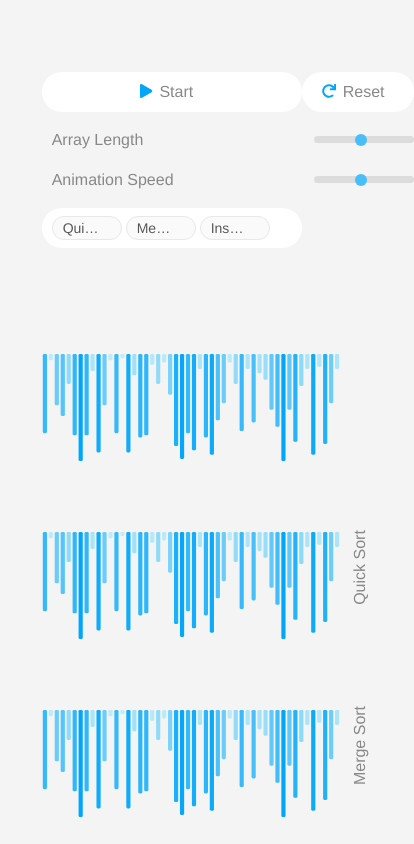
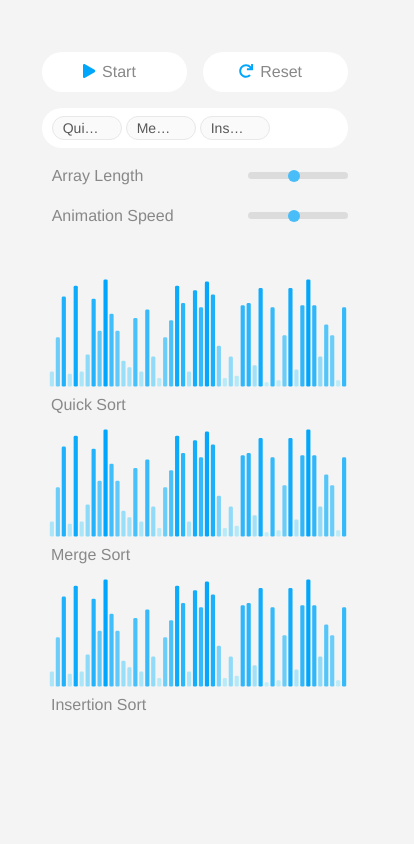
Before and after one commit to frostace/Hoare, a Vue app in the folder sort-viz/: page / in a window 390 px wide. Shown: the top 844 px of the page, 414 px wide, since content can reach past the window. Built offline with nearby package versions, Linux system fonts and the light colour scheme.

Commit message:
added compatible styling for mobile devices

```diff
--- a/sort-viz/src/App.vue
+++ b/sort-viz/src/App.vue
@@ -14,7 +14,7 @@
                 iconName="redo"
                 content="Reset"
             />
-            <Selector />
+            <Selector id="select" />
             <RangeSlider
                 id="slider-length"
                 sliderID="arrayLength"
@@ -143,18 +143,31 @@ body {
         display: grid;
         grid-template-areas:
             "button1 button2"
+            "select select"
             "slider1 slider1"
             "slider2 slider2";
         grid-gap: 1rem 0;
         padding: 0px 30px 0 30px;
+        margin-top: 40px;
     }
 
     #button-play {
         grid-area: button1;
+        width: calc((94vw - 60px - 1rem) / 2);
     }
 
     #button-redo {
         grid-area: button2;
+        width: calc((94vw - 60px - 1rem) / 2);
+        justify-self: end;
+    }
+
+    #select {
+        grid-area: select;
+    }
+
+    .ant-select {
+        width: calc(94vw - 60px);
     }
 
     #slider-length {
--- a/sort-viz/src/components/BarChart.vue
+++ b/sort-viz/src/components/BarChart.vue
@@ -3,11 +3,18 @@
         <div
             v-for="(algo, idx) in getSelectedAlgorithms"
             :key="algo"
-            class="section"
-            :class="'section-algo' + idx"
+            class="rotation-wrapper-outer"
         >
-            <p class="chart-title">{{ algo }}</p>
-            <svg :id="'algo' + idx" class="svg" :class="'svg-algo' + idx" />
+            <div class="rotation-wrapper-inner">
+                <div class="section" :class="'section-algo' + idx">
+                    <p class="chart-title">{{ algo }}</p>
+                    <svg
+                        :id="'algo' + idx"
+                        class="svg"
+                        :class="'svg-algo' + idx"
+                    />
+                </div>
+            </div>
         </div>
     </div>
 </template>
@@ -402,10 +409,6 @@ export default {
     align-items: center;
 }
 
-p {
-    // margin-top: 15px;
-}
-
 .section {
     display: flex;
     flex-direction: row;
@@ -413,6 +416,9 @@ p {
     margin-right: 40px;
 
     p {
+        height: 20px;
+        width: 100px;
+        text-align: right;
         font-size: 16px;
         color: #888;
         margin-top: 3px;
@@ -426,7 +432,7 @@ p {
     svg {
         -webkit-display: block;
         display: block;
-        height: 100%;
+        // height: 100%;
     }
 }
 
@@ -438,22 +444,44 @@ p {
         flex-direction: column;
         justify-content: center;
         align-items: center;
-        height: 400px;
+        height: 450px;
+
+        .rotation-wrapper-outer {
+            // display: table;
+            height: fit-content; // shrink width to fit content
+        }
+        .rotation-wrapper-inner {
+            padding: 50% 0; // padding decided by parent width
+            height: 0;
+        }
+
         .section {
             flex: 1;
-            display: inline-block;
-            transform: translate(25%, 0) rotate(90deg);
-            -webkit-transform: translate(25%, 0) rotate(90deg);
-            -moz-transform: translate(25%, 0) rotate(90deg);
-            -o-transform: translate(25%, 0) rotate(90deg);
-            -ms-transform: translate(25%, 0) rotate(90deg);
-            margin-bottom: -60%;
+            margin-right: 0px;
+
+            margin-top: -50%;
+            transform: rotate(-90deg) translate(-120%, -24%);
+            -moz-transform: rotate(-90deg) translate(-120%, -24%);
+            -ms-transform: rotate(-90deg) translate(-120%, -24%);
+            -webkit-transform: rotate(-90deg) translate(-120%, -24%);
+            -o-transform: rotate(-90deg) translate(-120%, -24%);
+            transform-origin: top left;
+
             p {
-                -moz-transform: translate(10px, 33px) rotate(-180deg);
-                -ms-transform: translate(10px, 33px) rotate(-180deg);
-                -webkit-transform: translate(10px, 33px) rotate(-180deg);
-                -o-transform: translate(10px, 33px) rotate(-180deg);
-                transform: translate(10px, 33px) rotate(-180deg);
+                position: absolute;
+                text-align: left;
+                width: 100px;
+                height: 20px;
+                transform: rotate(90deg) translateY(-15px);
+                -moz-transform: rotate(90deg) translateY(-15px);
+                -ms-transform: rotate(90deg) translateY(-15px);
+                -webkit-transform: rotate(90deg) translateY(-15px);
+                -o-transform: rotate(90deg) translateY(-15px);
+                transform-origin: top left;
+            }
+
+            .svg {
+                display: block;
             }
         }
     }
--- a/sort-viz/src/components/Selector.vue
+++ b/sort-viz/src/components/Selector.vue
@@ -6,7 +6,6 @@
             :size="size"
             placeholder="Please select"
             :default-value="getSelectedAlgorithms"
-            style="width: 260px"
             @change="handleChange"
             @popupScroll="popupScroll"
         >
@@ -77,4 +76,8 @@ export default {
         margin: 0;
     }
 }
+
+.ant-select {
+    width: 260px;
+}
 </style>
```
Also changed, not shown: 7 other files (tests, documents, lock files or other folders).
